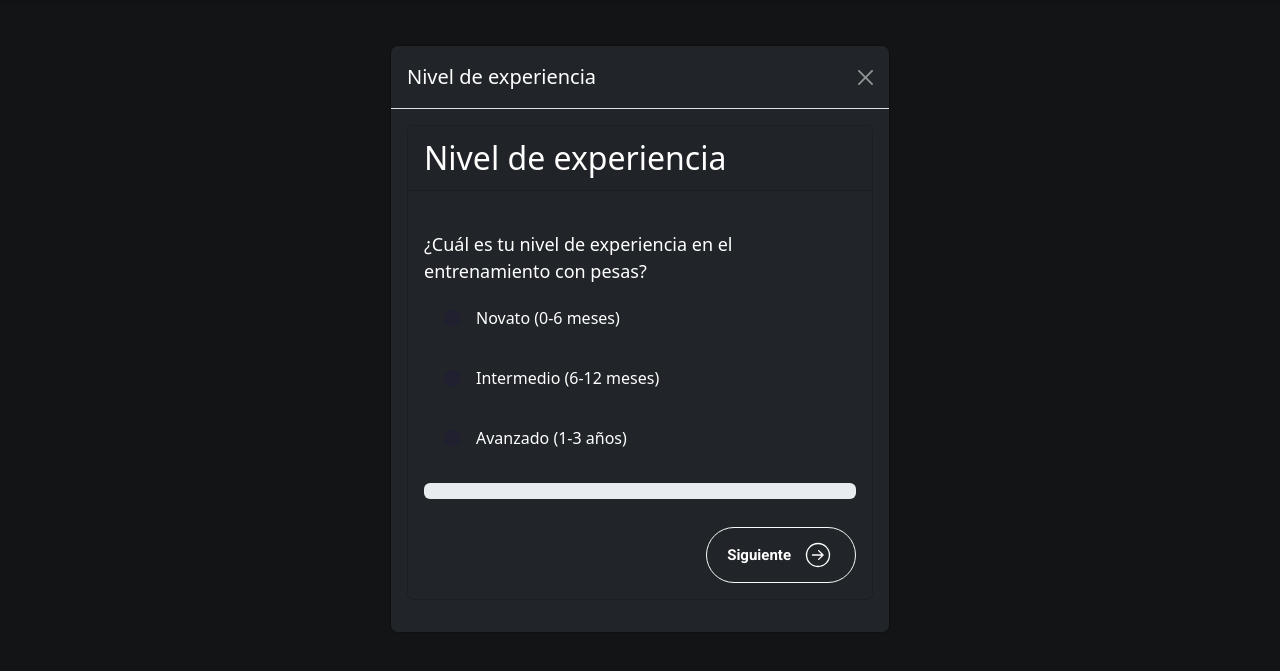
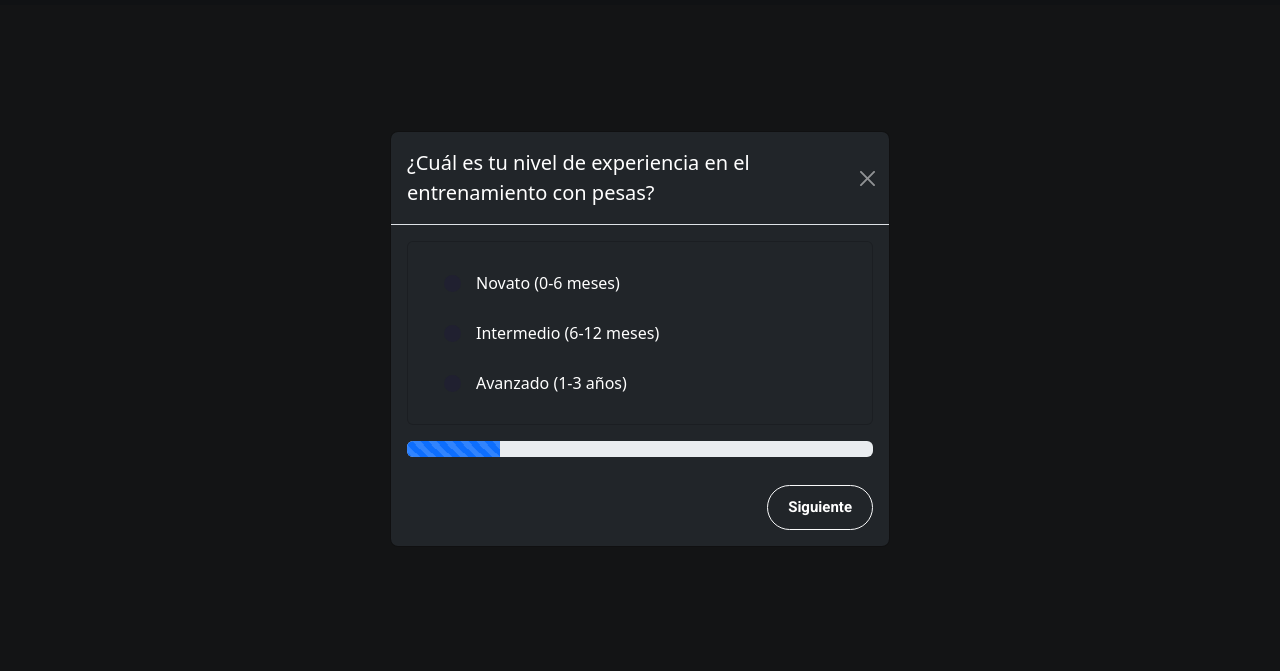
Before and after one commit to EmilioMacB/ProyectoFinal_DASW, a plain HTML site: page views/home.html in a window 1280 px wide. Both pictures are taken after a click on the button "Inicia con B-FIT". Shown: the part 61-732 px from the top of the page. Drawn offline with nearby package versions, Linux system fonts and the light colour scheme.

Commit message:
Cambios a las preguntas en el modal, usando js

```diff
--- a/views/home.html
+++ b/views/home.html
@@ -40,7 +40,7 @@
                   <div class="collapse navbar-collapse" id="navbarNav">
                     <ul class="navbar-nav me-auto">
                       <li class="nav-item">
-                        <a class="nav-link active" aria-current="page" href="#">B-FIT</a>
+                        <a class="nav-link active" style="color: whitesmoke" aria-current="page" href="#">B-FIT</a>
                       </li>
                     </ul>
                     <form class="d-flex">
@@ -53,8 +53,12 @@
 
         </header>
         <main>
+          <div class="d-flex justify-content-center align-items-center" style="color: whitesmoke; margin-top: 200px;">
+            <h1>El cambio comienza aquí</h1>
+          </div>
+
           <!-- Boton inicio del modal -->
-        <div class="d-flex justify-content-center align-items-center" style="height: 75vh;">
+        <div class="d-flex justify-content-center align-items-center" style="height: 30vh;">
           <button type="button" class="btn btn-primary" data-bs-toggle="modal" data-bs-target="#cuestionarioModal">
             Inicia con B-FIT
           </button>
@@ -65,7 +69,7 @@
             <div class="modal-dialog modal-dialog-centered">
               <div class="modal-content bg-dark text-white">
                 <div class="modal-header">
-                  <h5 class="modal-title" id="cuestionarioModalLabel">Nivel de experiencia</h5>
+                  <h5 class="modal-title" id="cuestionarioModalLabel">Cuéntanos sobre ti </h5>
                   <button type="button" class="btn-close btn-close-white" data-bs-dismiss="modal" aria-label="Close"></button>
                 </div>
                 <div class="modal-body">
--- a/views/scripts/HomeEventHandler.js
+++ b/views/scripts/HomeEventHandler.js
@@ -1,17 +1,98 @@
+const preguntas = [
+    {
+        titulo: "¿Cuál es tu nivel de experiencia en el entrenamiento con pesas?",
+        opciones: [
+            { id: "novato", texto: "Novato (0-6 meses)" },
+            { id: "intermedio", texto: "Intermedio (6-12 meses)" },
+            { id: "avanzado", texto: "Avanzado (1-3 años)" }
+        ]
+    },
+    {
+        titulo: "¿Cuál es tu principal objetivo?",
+        opciones: [
+            { id: "peso", texto: "Pérdida de peso" },
+            { id: "musculo", texto: "Ganar Músculo" },
+            { id: "condicion", texto: "Mejorar mi condición física" }
+        ]
+    },
+    {
+        titulo: "¿Cuántos días a la semana planeas entrenar?",
+        opciones: [
+            { id: "1-2", texto: "1-2 días" },
+            { id: "3-4", texto: "3-4 días" },
+            { id: "5-mas", texto: "5 o más días" }
+        ]
+    },
+    {
+        titulo: "¿Cuánto tiempo puedes dedicar a cada sesión de entrenamiento?",
+        opciones: [
+            { id: "30min", texto: "Menos de 30 minutos" },
+            { id: "30-60min", texto: "30 a 60 minutos" },
+            { id: "60min", texto: "Más de 60 minutos" }
+        ]
+    },
+    {
+        titulo: "¿Vas al gimnasio o entrenas en casa?",
+        opciones: [
+            { id: "gym", texto: "Gimnasio (Ejercicios con equipo)" },
+            { id: "casa", texto: "Casa (Ejercicios con tu propio peso)" },
+        ]
+    }
+];
 
-/* barra de progreso */
-function setProgress(percent) {
-    var progressBar = document.querySelector('.progress-bar');
-    progressBar.style.width = percent + '%';
-    progressBar.setAttribute('aria-valuenow', percent);
+let preguntaActual = 0;
+
+function actualizarModal(pregunta) {
+    const modalTitle = document.getElementById('cuestionarioModalLabel');
+    const modalBody = document.querySelector('.modal-body');
+    modalTitle.textContent = pregunta.titulo;
+
+    let contenidoHtml = '<div class="card text-white bg-dark mb-3" style="max-width: 50rem;"><div class="card-body"><fieldset>';
+    pregunta.opciones.forEach(opcion => {
+        contenidoHtml += `
+            <div class="radio-input">
+                <label class="label">
+                    <input type="radio" id="${opcion.id}" name="value-radio" value="${opcion.id}" />
+                    <p class="text">${opcion.texto}</p>
+                </label>
+            </div>
+        `;
+    });
+    contenidoHtml += '</fieldset></div></div>';
+
+    contenidoHtml += `
+        <div style="max-width: 700px; margin: auto; margin-bottom: 20px;">
+            <div class="progress">
+                <div class="progress-bar progress-bar-striped progress-bar-animated" role="progressbar" aria-valuenow="0" aria-valuemin="0" aria-valuemax="100" style="width: ${((preguntaActual + 1) / preguntas.length * 100)}%;"></div>
+            </div>
+        </div>
+        <button id="nextQuestion" class="button text-white float-end mt-2 border-light inverse-hover">
+            <span>${preguntaActual + 1 === preguntas.length ? 'Terminar' : 'Siguiente'}</span>
+        </button>
+    `;
+
+    modalBody.innerHTML = contenidoHtml;
+
+    if (preguntaActual + 1 < preguntas.length) {
+        document.getElementById('nextQuestion').addEventListener('click', handleNextQuestion);
+    } else {
+        document.getElementById('nextQuestion').addEventListener('click', function() {
+            // Redirigir a la página de la rutina recomendada
+            window.location.href = 'rutina.html';
+        });
+    }
 }
 
+function handleNextQuestion() {
+    preguntaActual++;
+    if (preguntaActual < preguntas.length) {
+        actualizarModal(preguntas[preguntaActual]);
+    } else {
+        // Redirigir a la página de la rutina recomendada
+        window.location.href = 'rutina.html';
+    }
+}
 
-document.getElementById('nextQuestion').addEventListener('click', function() {
-    // Aquí cambiarías el contenido del modal según la lógica de tu cuestionario
-    var modalBody = document.querySelector('.modal-body');
-    modalBody.innerHTML = 'Contenido de la siguiente pregunta';
-    // Actualizar también el título del modal si es necesario
-    var modalTitle = document.getElementById('cuestionarioModalLabel');
-    modalTitle.textContent = 'Nueva pregunta';
-  });
+document.addEventListener('DOMContentLoaded', function() {
+    actualizarModal(preguntas[0]); // Carga la primera pregunta
+});
```
